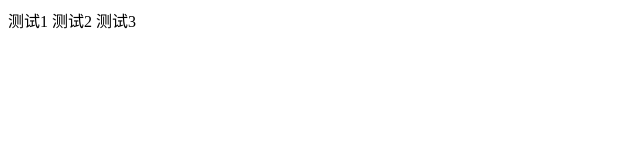
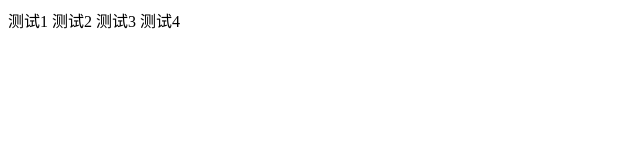
Before and after one commit to liaoshanwu/testDemo, a plain HTML site: page index.html in a window 1280 px wide. Shown: the full height of the page, 0-640 px from the left. Drawn offline with Linux system fonts and the light colour scheme.

Commit message:
第六次提交

```diff
--- a/index.html
+++ b/index.html
@@ -10,4 +10,8 @@
     <p1>
         测试3
     </p1>
+
+    <p1>
+        测试4
+    </p1>
 </html>
```
